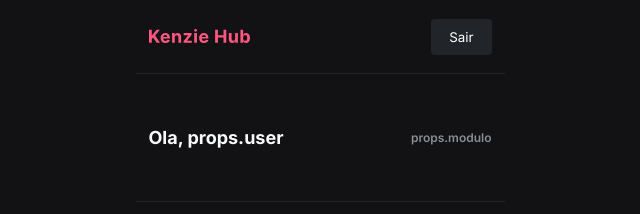
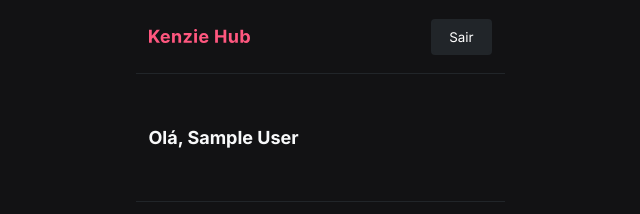
Before and after one commit to Kenzie-Academy-Brasil-Developers/react-entrega-s2-kenzie-hub-andersonstpinto, a React (Create React App) app: page /dashboard in a window 1280 px wide. Shown: the top 214 px of the page, without its empty margins (320-960 px from the left). Built offline with nearby package versions, Linux system fonts and the light colour scheme; sample sign-in values are in the browser's storage.

Commit message:
feat: dynamic user card

```diff
--- a/src/components/UserCard/index.jsx
+++ b/src/components/UserCard/index.jsx
@@ -1,10 +1,12 @@
 import { UserContainer } from './style'
 
 export const UserCard = () => {
+  const user = JSON.parse(localStorage.getItem('@KenzieHub:user'))
+
   return (
     <UserContainer>
-      <h1>Ola, props.user</h1>
-      <p>props.modulo</p>
+      <h1>Olá, {user.name}</h1>
+      <p>{user.course_module}</p>
     </UserContainer>
   )
 }
```
